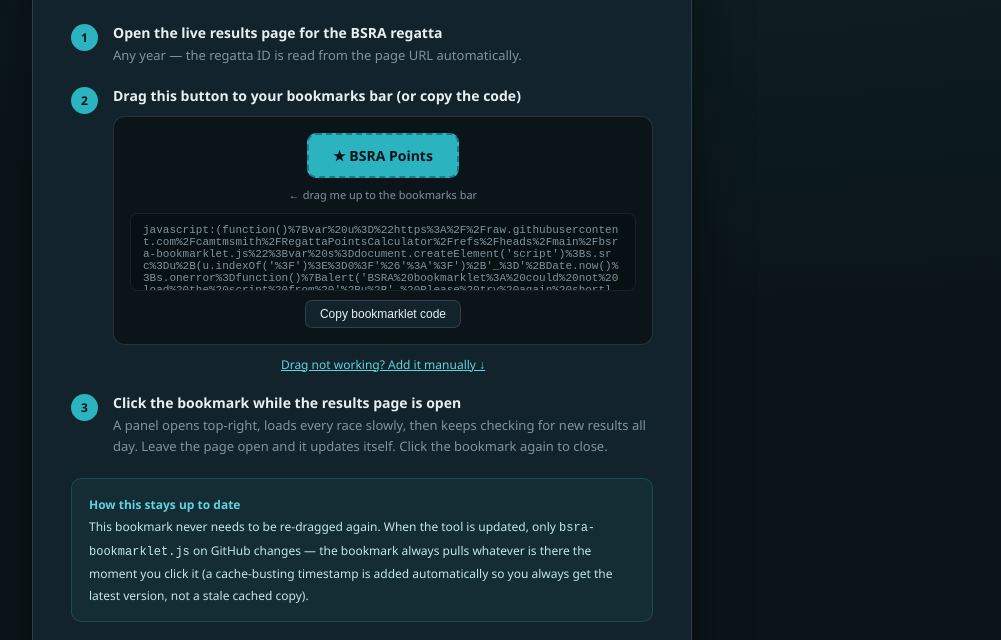
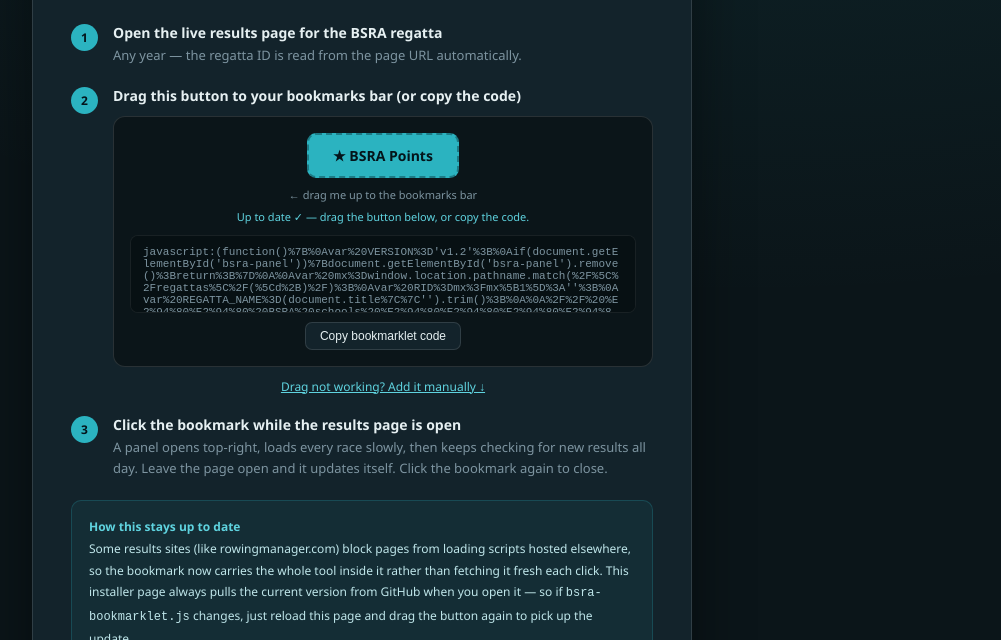
Before and after one commit to camtmsmith/RegattaPointsCalculator, a plain HTML site: page index.html in a window 1280 px wide. Shown: the part 160-800 px from the top of the page, without its empty margins (278-1279 px from the left). Drawn offline with Linux system fonts and the light colour scheme.

Commit message:
1.2c
Back to bookmark and not central file.

```diff
--- a/index.html
+++ b/index.html
@@ -19,7 +19,11 @@
   .bm-wrap{margin-top:11px;background:#0b1519;border:1px solid var(--line);border-radius:12px;padding:16px;text-align:center;}
   .bm-link{display:inline-block;background:var(--teal);color:#04141a;border-radius:9px;padding:11px 24px;font-size:14px;font-weight:800;text-decoration:none;cursor:grab;border:2px dashed rgba(4,20,26,.35);transition:opacity .15s;}
   .bm-link:active{cursor:grabbing;}
+  .bm-link.disabled{opacity:.4;pointer-events:none;}
   .drag-hint{font-size:11px;color:var(--muted);margin-top:9px;}
+  .bm-status{font-size:11px;margin-top:7px;color:var(--muted);}
+  .bm-status.err{color:#e0a458;}
+  .bm-status.ok{color:var(--teal2);}
   .url-box{margin-top:11px;background:#071013;border:1px solid rgba(255,255,255,.07);border-radius:8px;padding:10px 12px;font-size:11px;font-family:ui-monospace,monospace;color:var(--muted);word-break:break-all;max-height:78px;overflow-y:auto;text-align:left;}
   .copy-btn{margin-top:9px;background:var(--card);border:1px solid var(--line);color:var(--ink);border-radius:7px;padding:6px 14px;font-size:12px;cursor:pointer;}
   .copy-btn:hover{border-color:var(--teal);}
@@ -59,8 +63,9 @@
     <div style="flex:1;">
       <div class="st">Drag this button to your bookmarks bar (or copy the code)</div>
       <div class="bm-wrap">
-        <a class="bm-link" id="bm" href="#">&#9733; BSRA Points</a>
+        <a class="bm-link disabled" id="bm" href="#">&#9733; BSRA Points</a>
         <div class="drag-hint">&larr; drag me up to the bookmarks bar</div>
+        <div class="bm-status" id="bm-status">Fetching latest version&hellip;</div>
         <div class="url-box" id="bm-code"></div>
         <button class="copy-btn" onclick="copyCode()">Copy bookmarklet code</button>
       </div>
@@ -91,7 +96,7 @@
 
   <div class="note">
     <b>How this stays up to date</b><br>
-    This bookmark never needs to be re-dragged again. When the tool is updated, only <code>bsra-bookmarklet.js</code> on GitHub changes &mdash; the bookmark always pulls whatever is there the moment you click it (a cache-busting timestamp is added automatically so you always get the latest version, not a stale cached copy).
+    Some results sites (like rowingmanager.com) block pages from loading scripts hosted elsewhere, so the bookmark now carries the whole tool inside it rather than fetching it fresh each click. This installer page always pulls the current version from GitHub when you open it &mdash; so if <code>bsra-bookmarklet.js</code> changes, just reload this page and drag the button again to pick up the update.
   </div>
 
   <div class="note">
@@ -120,23 +125,26 @@
 const SCRIPT_URL='https://raw.githubusercontent.com/camtmsmith/RegattaPointsCalculator/refs/heads/main/bsra-bookmarklet.js';
 const bm=document.getElementById('bm');
 const codeBox=document.getElementById('bm-code');
+const statusEl=document.getElementById('bm-status');
 
-function buildLoaderSource(url){
-  return "(function(){"
-    +"var u="+JSON.stringify(url)+";"
-    +"var s=document.createElement('script');"
-    +"s.src=u+(u.indexOf('?')>=0?'&':'?')+'_='+Date.now();"
-    +"s.onerror=function(){alert('BSRA bookmarklet: could not load the script from '+u+'. Please try again shortly.');};"
-    +"document.body.appendChild(s);"
-    +"})();";
+async function buildBookmarklet(){
+  try{
+    const res=await fetch(SCRIPT_URL+'?_='+Date.now(),{cache:'no-cache'});
+    if(!res.ok)throw new Error('HTTP '+res.status);
+    const code=await res.text();
+    const encoded='javascript:'+encodeURIComponent(code);
+    bm.href=encoded;
+    bm.classList.remove('disabled');
+    codeBox.textContent=encoded;
+    statusEl.textContent='Up to date \u2713 — drag the button below, or copy the code.';
+    statusEl.className='bm-status ok';
+  }catch(e){
+    statusEl.textContent='Could not fetch the latest version ('+e.message+'). Reload this page to try again.';
+    statusEl.className='bm-status err';
+    codeBox.textContent='Reload this page to build the bookmarklet…';
+  }
 }
-
-(function init(){
-  const src=buildLoaderSource(SCRIPT_URL);
-  const encoded='javascript:'+encodeURIComponent(src);
-  bm.href=encoded;
-  codeBox.textContent=encoded;
-})();
+buildBookmarklet();
 
 function toggleFallback(){
   const body=document.getElementById('fallback-body');
```
